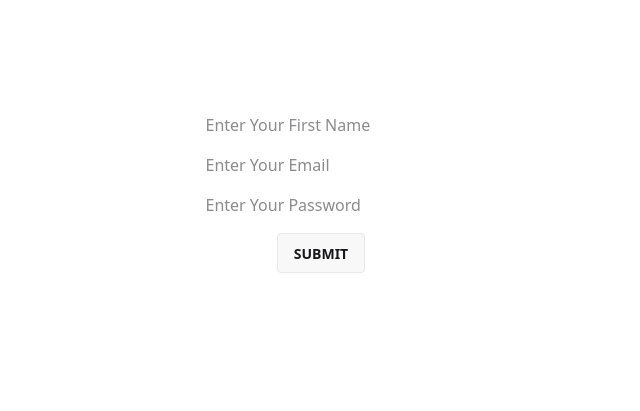
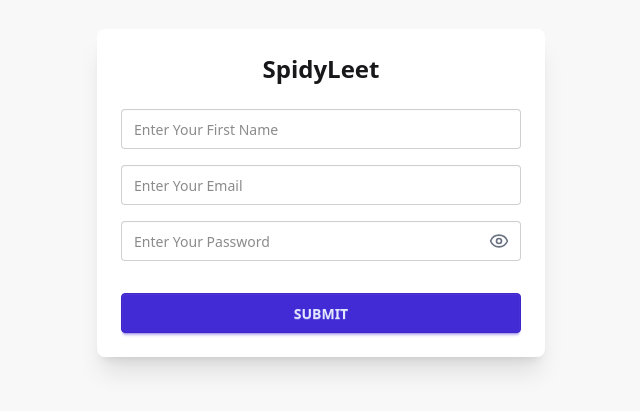
Before and after one commit to Lucky-444/LeetCode_frontend, a React (Vite) app: page /signup in a window 1280 px wide. Shown: the part 207-618 px from the top of the page, without its empty margins (319-959 px from the left). Built offline with nearby package versions, Linux system fonts and the light colour scheme.

Commit message:
better UI

```diff
--- a/package.json
+++ b/package.json
@@ -10,14 +10,17 @@
     "preview": "vite preview"
   },
   "dependencies": {
+    "@hookform/resolvers": "^5.2.1",
     "@tailwindcss/vite": "^4.1.12",
     "daisyui": "^5.0.51",
+    "lucide-react": "^0.542.0",
     "react": "^19.1.1",
     "react-dom": "^19.1.1",
     "react-hook-form": "^7.62.0",
     "react-router": "^7.8.2",
     "router": "^2.2.0",
-    "tailwindcss": "^4.1.12"
+    "tailwindcss": "^4.1.12",
+    "zod": "^4.1.3"
   },
   "devDependencies": {
     "@eslint/js": "^9.33.0",
--- a/src/pages/Signup.jsx
+++ b/src/pages/Signup.jsx
@@ -1,56 +1,107 @@
 import { useState } from "react";
-import { useForm } from 'react-hook-form';
+import { useForm } from "react-hook-form";
+import { zodResolver } from "@hookform/resolvers/zod";
+import { z } from "zod"; // or 'zod/v4'
+import { Eye, EyeOff } from "lucide-react"; // 👀 eye icons
 
+const SignupSchema = z.object({
+  firstName: z
+    .string()
+    .min(2, { message: "First name must be at least 2 characters long" })
+    .max(100)
+    .nonempty(),
+  email: z.string().email(),
+  password: z
+    .string()
+    .min(4, { message: "Password must be at least 4 characters long" })
+    .max(100)
+    .nonempty(),
+});
 
 const Signup = () => {
-  const { register, handleSubmit, formState: { errors } } = useForm();
+  const {
+    register,
+    handleSubmit,
+    formState: { errors },
+  } = useForm({
+    resolver: zodResolver(SignupSchema),
+  });
+  const [showPassword, setShowPassword] = useState(false);
 
   const onSubmit = (data) => {
     console.log(data);
+    //Backend API call here
   };
 
   return (
-    <form onSubmit={handleSubmit(onSubmit)} className="min-h-screen flex flex-col gap-4 justify-center items-center">
-      <input type="text" {...register("FirstName", { required: true })} placeholder="Enter Your First Name" />
-      {errors.FirstName && <span>This field is required</span>}
+    <div className="min-h-screen flex justify-center items-center bg-base-200">
+      <div className="card w-full max-w-md shadow-xl bg-base-100">
+        <div className="card-body">
+          <h2 className="text-2xl font-bold text-center mb-4">SpidyLeet</h2>
 
-      <input type="email" {...register("email", { required: true })} placeholder="Enter Your Email" />
-      {errors.email && <span>This field is required</span>}
+          <form
+            onSubmit={handleSubmit(onSubmit)}
+            className="flex flex-col gap-4"
+          >
+            <div>
+              <input
+                type="text"
+                {...register("firstName", { required: true })}
+                placeholder="Enter Your First Name"
+                className="input input-bordered w-full"
+              />
+              {errors.firstName && (
+                <p className="text-red-500 text-sm mt-1">
+                  {errors.firstName.message}
+                </p>
+              )}
+            </div>
 
-      <input type="password" {...register("password", { required: true })} placeholder="Enter Your Password" />
-      {errors.password && <span>This field is required</span>}
+            <div>
+              <input
+                type="email"
+                {...register("email", { required: true })}
+                placeholder="Enter Your Email"
+                className="input input-bordered w-full"
+              />
+              {errors.email && (
+                <p className="text-red-500 text-sm mt-1">
+                  {errors.email.message}
+                </p>
+              )}
+            </div>
 
-      <button type="submit" className="btn">SUBMIT</button>
-    </form>
+            <div className="relative">
+              <input
+                type={showPassword ? "text" : "password"}
+                {...register("password", { required: true })}
+                placeholder="Enter Your Password"
+                className="input input-bordered w-full pr-10"
+              />
+              <button
+                type="button"
+                className="absolute right-3 top-1/2 -translate-y-1/2 text-gray-500"
+                onClick={() => setShowPassword(!showPassword)}
+              >
+                {showPassword ? <EyeOff size={20} /> : <Eye size={20} />}
+              </button>
+              {errors.password && (
+                <p className="text-red-500 text-sm mt-1">
+                  {errors.password.message}
+                </p>
+              )}
+            </div>
+
+            <div className="form-control mt-4">
+              <button type="submit" className="btn btn-primary w-full">
+                SUBMIT
+              </button>
+            </div>
+          </form>
+        </div>
+      </div>
+    </div>
   );
 };
 
 export default Signup;
-
-//   const [password, setPassword] = useState("");
-//   function handleSubmit(e) {
-//     e.preventDefault();
-//     // first Validate user input
-//     if (!name || !email || !password) {
-//       alert("All fields are required");
-//       return;
-//     }
-
-//     console.log(name, email, password);
-
-//     // Handle signup logic here
-//     //Backend API call here
-//   }
-//   return (
-
-//     <form onSubmit={handleSubmit} className="min-h-screen flex flex-col gap-4 justify-center items-center">
-
-//       <input type="text" value={name} onChange={(e) => setName(e.target.value)} placeholder="Enter Your First Name" />
-//       <input type="email" value={email} onChange={(e) => setEmail(e.target.value)} placeholder="Enter Your Email" />
-//       <input type="password" value={password} onChange={(e) => setPassword(e.target.value)} placeholder="Enter Your Password" />
-//       <button type="submit">SUBMIT</button>
-//     </form>
-//   );
-// };
-
-// export default Signup;
```
Also changed, not shown: 1 other file (tests, documents, lock files or other folders).
